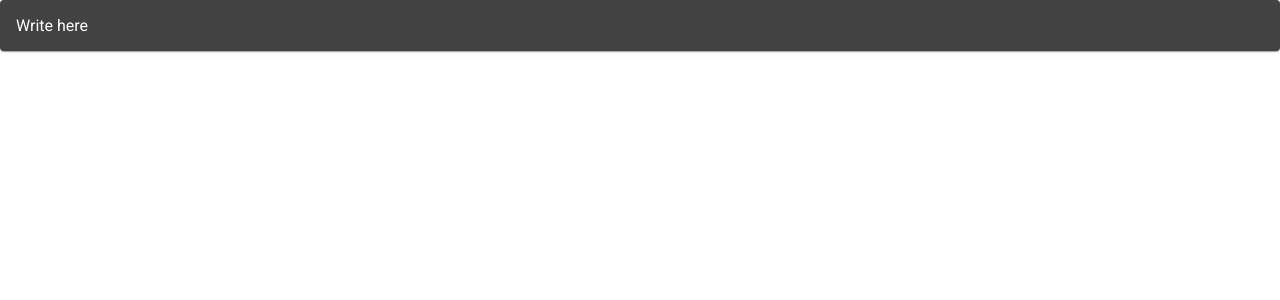
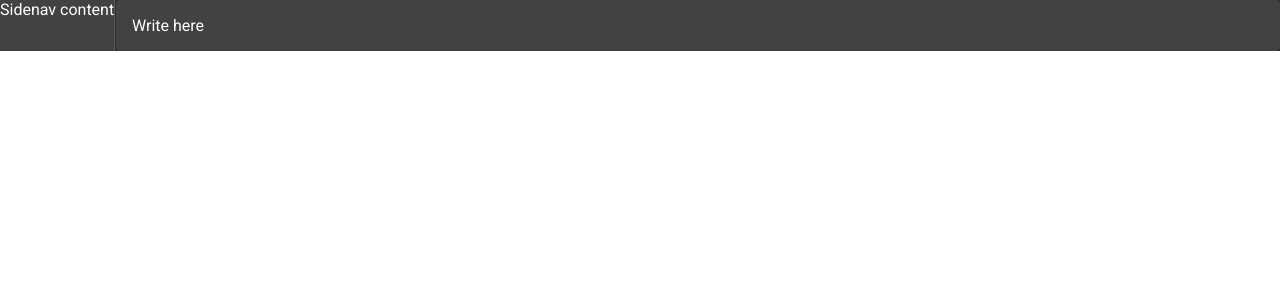
Before and after one commit to NinaRuiz/writting-app, an Angular app: page /editor in a window 1280 px wide. Shown: the top 300 px of the page. Built offline with nearby package versions, Linux system fonts and the light colour scheme.

Commit message:
Add sidenav code to SidebarComponentComponent.

```diff
--- a/src/app/app.component.html
+++ b/src/app/app.component.html
@@ -1 +1 @@
-<router-outlet></router-outlet>
+<app-sidebar-component></app-sidebar-component>
--- a/src/app/app.module.ts
+++ b/src/app/app.module.ts
@@ -7,6 +7,7 @@
 import { BrowserAnimationsModule } from '@angular/platform-browser/animations';
 import {MatCardModule} from '@angular/material/card';
 import { SidebarComponentComponent } from './components/sidebar-component/sidebar-component.component';
+import {MatSidenavModule} from '@angular/material/sidenav';
 
 @NgModule({
   declarations: [
@@ -18,7 +19,8 @@
     BrowserModule,
     AppRoutingModule,
     BrowserAnimationsModule,
-    MatCardModule
+    MatCardModule,
+    MatSidenavModule
   ],
   providers: [],
   bootstrap: [AppComponent]
--- a/src/app/components/sidebar-component/sidebar-component.component.html
+++ b/src/app/components/sidebar-component/sidebar-component.component.html
@@ -1 +1,12 @@
-<p>sidebar-component works!</p>
+<!-- Sidenav component -->
+<mat-sidenav-container class="example-container">
+
+  <!-- Menu -->
+  <mat-sidenav mode="side" opened> Sidenav content </mat-sidenav>
+
+  <!-- Page Content -->
+  <mat-sidenav-content>
+    <router-outlet></router-outlet>
+  </mat-sidenav-content>
+
+</mat-sidenav-container>
```
